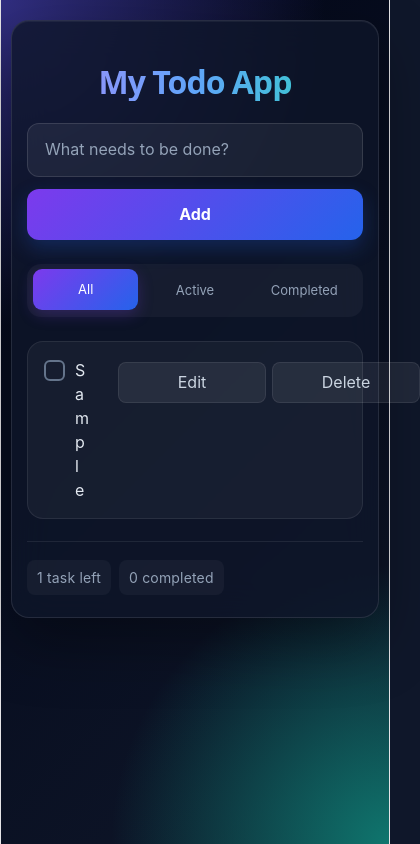
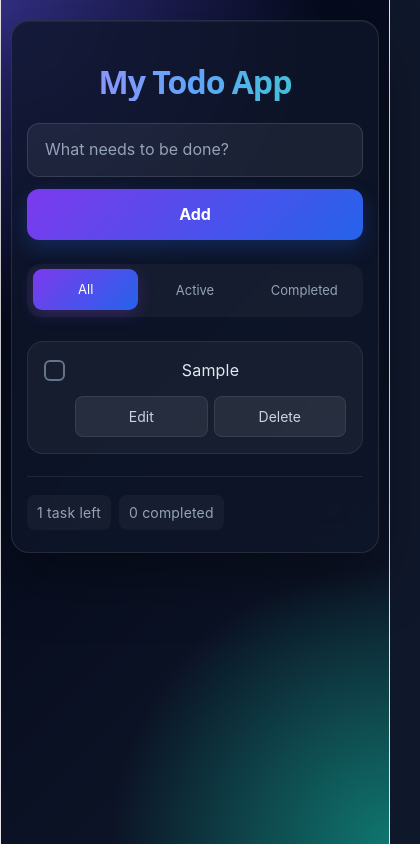
Before and after one commit to dhilip45/My_ToDo_App, a React (Vite) app: page / in a window 390 px wide. Both pictures are taken after typing "Sample" into the empty fields and a click on the button "Add". Shown: the whole page, 420 px wide, since content can reach past the window. Built offline with nearby package versions, Linux system fonts and the light colour scheme.

Commit message:
fix mobile todo layout

```diff
--- a/src/App.css
+++ b/src/App.css
@@ -249,9 +249,7 @@ h1 {
   transform: translateY(-1px);
 }
 
-/* =========================
-   Todo List
-========================= */
+/*  Todo List */
 
 .todo-list {
   display: flex;
@@ -515,7 +513,6 @@ h1 {
 }
 
 /*  Mobile*/
-
 @media (max-width: 520px) {
   .app {
     padding: 20px 10px;
@@ -523,15 +520,15 @@ h1 {
 
   .todo-container {
     padding: 22px 15px;
-
     border-radius: 18px;
   }
 
   h1 {
     margin-bottom: 22px;
-
     font-size: 2rem;
   }
+
+  /* Todo Form */
 
   .todo-form {
     flex-direction: column;
@@ -545,55 +542,69 @@ h1 {
     width: 100%;
   }
 
+  /* Filters */
+
   .todo-filter {
     gap: 4px;
   }
 
   .todo-filter button {
     padding: 9px 5px;
-
     font-size: 13px;
   }
 
+  /* Todo Item */
+
   .todo-item {
+    display: flex;
+    flex-wrap: wrap;
     align-items: flex-start;
-
-    padding: 13px;
+    gap: 10px;
+    padding: 16px;
   }
 
   .todo-item input[type="checkbox"] {
+    flex-shrink: 0;
     margin-top: 2px;
   }
 
+  /* Todo Text */
+
   .todo-text {
-    font-size: 14px;
+    flex: 1 1 0;
+    min-width: 0;
+    font-size: 16px;
+    line-height: 1.5;
+    overflow-wrap: anywhere;
+    word-break: normal;
   }
 
+  /* Todo Actions */
+
   .todo-actions {
-    width: 100%;
-
-    margin-left: 33px;
-
+    width: calc(100% - 31px);
+    margin-left: 31px;
     margin-top: 4px;
+    display: flex;
+    gap: 6px;
   }
 
   .todo-actions button {
     flex: 1;
+    padding: 8px 12px;
+    font-size: 14px;
+  }
 
-    padding: 8px;
-  }
+  /* Footer */
 
   .todo-footer {
     flex-wrap: wrap;
-
     gap: 8px;
   }
 
   .clear-btn {
     width: 100%;
-
     margin-left: 0;
-
     margin-top: 5px;
   }
 }
@@ -625,28 +636,8 @@ h1 {
   *::before,
   *::after {
     animation-duration: 0.01ms !important;
-
     animation-iteration-count: 1 !important;
-
     scroll-behavior: auto !important;
-
     transition-duration: 0.01ms !important;
   }
 }
-@media (max-width: 600px){
-  .todo-item {
-    gap: 10px;
-    padding: 16px;
-  }
-  .todo-text {
-    font-size: 16px;
-  }
-  .todo-actions {
-    gap: 6px;
-  }
-
-  .todo-actions bottom {
-    padding: 8px 12px;
-    font-size: 14px;
-  }
-}
```
